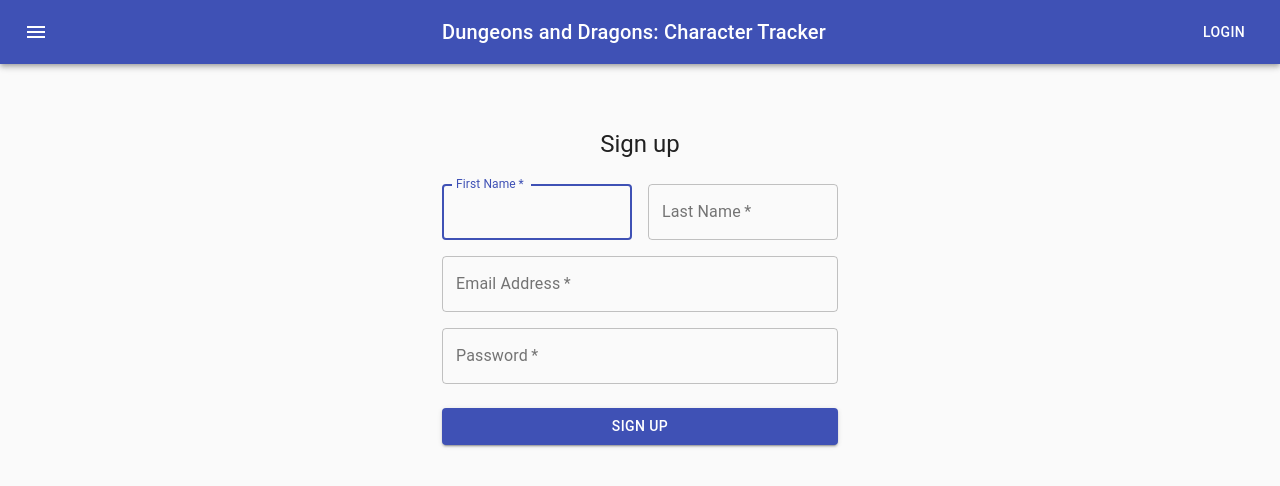
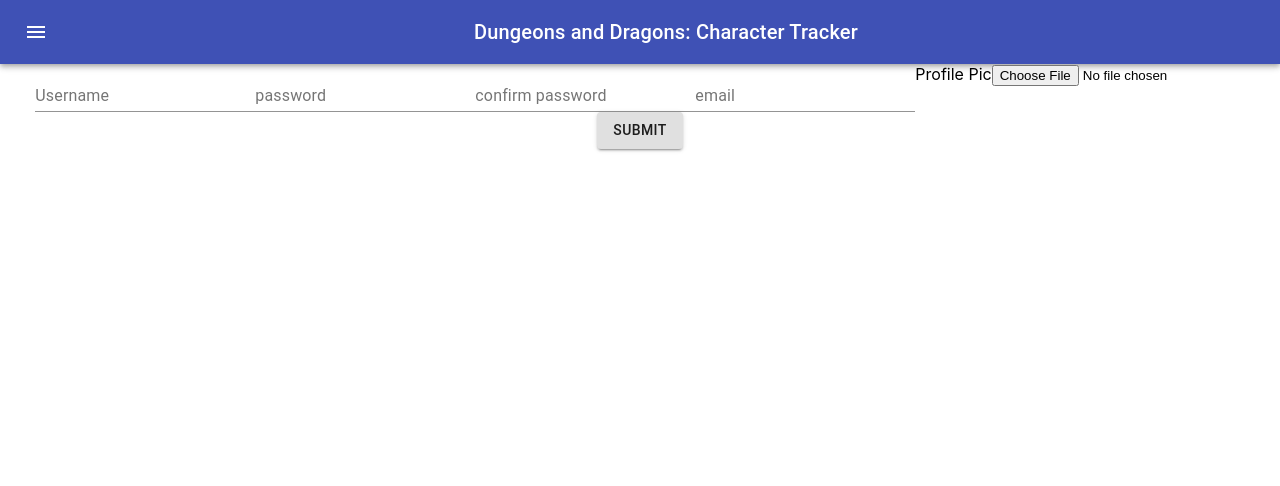
Before and after one commit to 2006NodeDev/project-1-ABlanton3, a React (Create React App) app in the folder dndcharactertracker-ui/: page /signup in a window 1280 px wide. Shown: the top 486 px of the page. Built offline with nearby package versions, Linux system fonts and the light colour scheme.

Commit message:
worked on login page, updated user model, edited accordingly

```diff
--- a/dndcharactertracker-ui/package.json
+++ b/dndcharactertracker-ui/package.json
@@ -20,6 +20,7 @@
     "react-router": "^5.2.0",
     "react-router-dom": "^5.2.0",
     "react-scripts": "3.4.1",
+    "react-toastify": "^6.0.8",
     "typescript": "^3.7.5"
   },
   "scripts": {
--- a/dndcharactertracker-ui/src/App.tsx
+++ b/dndcharactertracker-ui/src/App.tsx
@@ -2,51 +2,29 @@
 import './App.css';
 import { NavBarComponent } from './components/NavBarComponent/NavBarComponent';
 import { LoginComponent } from './components/LoginComponent/LoginComponent';
-import SignUp from './components/SaveOneUserComponent/SaveOneUserComponent';
+import { SaveOneUserComponent } from './components/SaveOneUserComponent/SaveOneUserComponent';
 import { BrowserRouter as Router, Route } from 'react-router-dom'
 import { User } from './models/User';
 import { ClickerComponent } from './components/ClickerComponent/ClickerComponent';
 import { FancyBorder } from './components/FancyBorderComponent/FancyBorder';
-import { TitleComponent } from './components/TitleComponent/TitleComponent';
 import { ProfileComponent } from './components/ProfileComponent/ProfileComponent';
 
 
-// this is the first and highest component in the hierarchy
-// the root level component
-// every other component we make we will put into APP somewhere ( if doing SPA )
+
 function App() {
   const [currentUser, changeCurrentUser] = useState<null | User>(null)
   return (
     <div className="App">
-      {/* //this is the root level tag that allows us to do routing in the first place */}
-
       <Router>
-        {/* the router component has no display elements, its only purpose is to manage the data and functionality of routing */}
         <NavBarComponent user={currentUser}/>
-        {/* if the path in the route matches the path in the url of the browser
-        render the component */}
-
-        {/* this is how you use a component in react
-          just like any other html tag */}
         <Route path='/clicker'>
           {/* With route, we can supply the component to render as a child */}
           <FancyBorder>
             <ClickerComponent user={currentUser}/>
           </FancyBorder>
         </Route>
-        <Route path='/title' render={(props) => (
-          // we are making an anonymous react component using the render field
-          //this gives the best of both world, we can make complicated component combos and give them router props
-          <FancyBorder  {...props} >
-            {/* by spreading props above, we supply history location and match to the fancyborder */}
-            {/* fancy border is acting as a container component */}
-            <TitleComponent title={'Now We are Cooking with Props'} size='large' />
-            {/* title component is the "data" being held and displayed in the container component */}
-          </FancyBorder>)} />
-        {/* with route we can use the component property to specify what should be rendered
-         we get passed in as props, history, location and match, but we can't set any of our own props*/}
         <Route path='/login' render={(props)=>(<LoginComponent changeCurrentUser={changeCurrentUser} {...props} />)} />
-        <Route path='/signup' render={(props)=>(<SignUp/>)} />
+        <Route path='/signup' render={(props)=>(<SaveOneUserComponent/>)} />
         <Route path='/profile/:userId' component={ProfileComponent}/>
       </Router>
 
--- a/dndcharactertracker-ui/src/components/LoginComponent/LoginComponent.tsx
+++ b/dndcharactertracker-ui/src/components/LoginComponent/LoginComponent.tsx
@@ -8,7 +8,7 @@
     changeCurrentUser:(newUser:any)=>void
 }
 
-export const LoginComponent:FunctionComponent<any> = (props) => {
+export const LoginComponent:FunctionComponent<ILoginProps> = (props) => {
     const [username, changeUsername] = useState('')
     const [password, changePassword] = useState('')
 
@@ -32,8 +32,8 @@
     return(
         <div>
             <form autoComplete="off" onSubmit={loginSubmit}>
-                <TextField id="standard-basic" label="Username" value={username} onChange={updateUsername}/>
-                <TextField id="standard-basic" type='password' label="Password" value={password} onChange={updatePassword} />
+                <TextField id="outlined-size-small" variant="outlined" size="small" label="Username" value={username} onChange={updateUsername}/>
+                <TextField id="outlined-size-small" variant="outlined" size="small"  type='password' label="Password" value={password} onChange={updatePassword} />
                 <Button type='submit' variant="contained" color="primary">Login</Button>
             </form>
         </div> //go find a good, pretty text field to put in there & make sure you password up the password
--- a/dndcharactertracker-ui/src/components/NavBarComponent/NavBarComponent.tsx
+++ b/dndcharactertracker-ui/src/components/NavBarComponent/NavBarComponent.tsx
@@ -2,7 +2,6 @@
 import AppBar from '@material-ui/core/AppBar'
 import Toolbar from '@material-ui/core/Toolbar';
 import Typography from '@material-ui/core/Typography';
-import Button from '@material-ui/core/Button';
 import IconButton from '@material-ui/core/IconButton';
 import MenuIcon from '@material-ui/icons/Menu';
 import { createStyles, makeStyles, Theme } from '@material-ui/core/styles';
@@ -37,17 +36,13 @@
     const handleClose = () => {
         setAnchorEl(null);
     };
-    //we can programmatically build the menu items
+
     let menuItems = []
     //always have the login item
     menuItems.push(<MenuItem onClick={handleClose}><Link to='/login'>Login</Link></MenuItem>)
     menuItems.push(<MenuItem onClick={handleClose}><Link to='/signup'>Sign Up</Link></MenuItem>)
     if(props.user){
-        //if they are logged in, add the other items
-        menuItems.push(<MenuItem onClick={handleClose}><Link to='/clicker'>Clicker</Link></MenuItem>,
-        <MenuItem onClick={handleClose}><Link to='/first'>First</Link></MenuItem>,
-        <MenuItem onClick={handleClose}><Link to='/title'>Title</Link></MenuItem>,
-        <MenuItem onClick={handleClose}><Link to={`/profile/${(props.user)?props.user.userId : '0' }`}>My Profile</Link></MenuItem>)
+        menuItems.push(<MenuItem onClick={handleClose}><Link to={`/profile/${(props.user)?props.user.userId : '0' }`}>My Profile</Link></MenuItem>)
     }
     if(props.user && props.user.role === 'Admin'){
         menuItems.push(<MenuItem onClick={handleClose}><Link to='/users'>All Users</Link></MenuItem>,)
@@ -56,8 +51,6 @@
 
     return (
         <nav>
-
-
             <AppBar position="static">
                 <Toolbar>
                     <IconButton onClick={handleClick} edge="start" className={classes.menuButton} color="inherit" aria-label="menu">
@@ -73,7 +66,6 @@
                     <Typography variant="h6" className={classes.title}>
                         Dungeons and Dragons: Character Tracker
                 </Typography>
-                    <Button color="inherit">Login</Button>
                 </Toolbar>
             </AppBar>
         </nav>
--- a/dndcharactertracker-ui/src/components/ProfileComponent/ProfileComponent.tsx
+++ b/dndcharactertracker-ui/src/components/ProfileComponent/ProfileComponent.tsx
@@ -11,27 +11,16 @@
 
 export const ProfileComponent:FunctionComponent<any> =  (props)=>{
     let [userProfile, changeUserProfile] = useState<null | User>(null)
-    let {userId} = useParams()//come from match.params which is provided by router
-
-    // this will run after every single render
+    let {userId} = useParams()
     useEffect(()=>{
-        //we define an async operation we want to run
         let getUser = async ()=>{
-            //we await user info and then call a state updat function with it
             let userInfo = await dndcharactertrackerGetUserById(userId)
             changeUserProfile(userInfo)
         }
-        //if we haven't gotten a user profile yet
         if(!userProfile || userProfile.userId !== +userId){
-            //go get the user
             getUser()
         }
-        //else do nothing
     })
-
-
-    //how do I do async stuff in a component?
-    //especially becasue we rely on the request for the component to work
 
     return (
         (userProfile)?
--- a/dndcharactertracker-ui/src/components/SaveOneUserComponent/SaveOneUserComponent.tsx
+++ b/dndcharactertracker-ui/src/components/SaveOneUserComponent/SaveOneUserComponent.tsx
@@ -1,99 +1,92 @@
-import React from 'react';
-import Button from '@material-ui/core/Button';
-import CssBaseline from '@material-ui/core/CssBaseline';
-import TextField from '@material-ui/core/TextField';
-import Grid from '@material-ui/core/Grid';
-import Box from '@material-ui/core/Box';
-import Typography from '@material-ui/core/Typography';
-import { makeStyles } from '@material-ui/core/styles';
-import Container from '@material-ui/core/Container';
+import React, { FunctionComponent, SyntheticEvent, useState } from 'react'
+import { Button, TextField } from '@material-ui/core'
+import {User} from '../../models/User'
+import {toast} from 'react-toastify'
+import { dndcharactertrackerSaveOneUser} from '../../remote/dndcharactertracker-api/dndcharactertracker-save-one-user'
 
 
-const useStyles = makeStyles((theme) => ({
-  paper: {
-    marginTop: theme.spacing(8),
-    display: 'flex',
-    flexDirection: 'column',
-    alignItems: 'center',
-  },
-  form: {
-    width: '100%', // Fix IE 11 issue.
-    marginTop: theme.spacing(3),
-  },
-  submit: {
-    margin: theme.spacing(3, 0, 2),
-  },
-}));
 
-export default function SignUp() {
-  const classes = useStyles();
+export const SaveOneUserComponent: FunctionComponent<any> = (props) => {
+    let [firstName, changeFirstName] = useState('')
+    let [lastName, changeLastName] = useState('')
+    let [username, changeUsername] = useState('')
+    let [password, changePassword] = useState('')
+    let [confirmPassword, changeConfirmPassword] = useState('')
+    let [email, changeEmail] = useState('')
+    let [image, changeImage] = useState(undefined)
 
-  return (
-    <Container component="main" maxWidth="xs">
-      <CssBaseline />
-      <div className={classes.paper}>
-        <Typography component="h1" variant="h5">
-          Sign up
-        </Typography>
-        <form className={classes.form} noValidate>
-          <Grid container spacing={2}>
-            <Grid item xs={12} sm={6}>
-              <TextField
-                name="firstName"
-                variant="outlined"
-                required
-                fullWidth
-                id="firstName"
-                label="First Name"
-                autoFocus
-              />
-            </Grid>
-            <Grid item xs={12} sm={6}>
-              <TextField
-                variant="outlined"
-                required
-                fullWidth
-                id="lastName"
-                label="Last Name"
-                name="lastName"
-              />
-            </Grid>
-            <Grid item xs={12}>
-              <TextField
-                variant="outlined"
-                required
-                fullWidth
-                id="email"
-                label="Email Address"
-                name="email"
-              />
-            </Grid>
-            <Grid item xs={12}>
-              <TextField
-                variant="outlined"
-                required
-                fullWidth
-                name="password"
-                label="Password"
-                type="password"
-                id="password"
-                autoComplete="current-password"
-              />
-            </Grid>
-          </Grid>
-          <Button
-            type="submit"
-            fullWidth
-            variant="contained"
-            color="primary"
-            className={classes.submit}
-          >
-            Sign Up
-          </Button>
-        </form>
-      </div>
-      <Box mt={5}>
-      </Box>
-    </Container>
-  );
+
+    const updateFirstName = (e:any) => {
+        e.preventDefault()
+        changeFirstName(e.currentTarget.value)
+    }
+    const updateLastName = (e:any) => {
+        e.preventDefault()
+        changeLastName(e.currentTarget.value)
+    }
+    const updateUsername = (e:any) => {
+        e.preventDefault()
+        changeUsername(e.currentTarget.value)
+    }
+    const updatePassword = (e:any) => {
+        e.preventDefault()
+        changePassword(e.currentTarget.value)
+    }
+    const updateConfirmPassword = (e:any) => {
+        e.preventDefault()
+        changeConfirmPassword(e.currentTarget.value)
+    }
+    const updateEmail = (e:any) => {
+        e.preventDefault()
+        changeEmail(e.currentTarget.value)
+    }
+
+    const updateImage = (e:any) => {
+        let file:File = e.currentTarget.files[0]
+        let reader = new FileReader()
+        reader.readAsDataURL(file)
+        reader.onload = () => {
+            console.log(reader.result)
+            //changeImage(reader.result)
+        }
+    }
+
+
+
+    const submitUser = async (e: SyntheticEvent) => {
+        e.preventDefault()
+        if(password !== confirmPassword){
+            toast.error('Password Do Not Match')
+        }else {
+            let newUser:User = {
+                userId:0,
+                username,
+                password,
+                firstName,
+                lastName,
+                email,
+                role: '',
+                image
+            }
+
+            let res = await dndcharactertrackerSaveOneUser(newUser)
+        }
+    }
+
+
+    return (
+        <div>
+            <form onSubmit={submitUser}>
+                <TextField id="standard-basic" label="Username" value={username || ''} onChange={updateUsername} />
+                <TextField id="standard-basic" type='password' label="password" value={password} onChange={updatePassword}/>
+                <TextField id="standard-basic" type='password' label="confirm password" value={confirmPassword} onChange={updateConfirmPassword}/>
+                <TextField id="standard-basic" type='email' label="email" value={email} onChange={updateEmail}/>
+                {/* figure out how to do role on your own, look at select component from material ui */}
+                <label htmlFor='file'>Profile Pic</label>
+                <input type='file' name='file' accept='image/*' onChange={updateImage} />
+                <img src={image}/>
+                <Button variant="contained" type='submit'>Submit</Button>
+            </form>
+        </div>
+    )
 }
--- a/dndcharactertracker-ui/src/components/UserDisplayComponent/UserDisplayComponent.tsx
+++ b/dndcharactertracker-ui/src/components/UserDisplayComponent/UserDisplayComponent.tsx
@@ -1,9 +1,9 @@
 import React, { FunctionComponent } from 'react'
 import { User } from '../../models/User'
-import Paper from '@material-ui/core/Paper'
 import Typography from '@material-ui/core/Typography'
 import { Theme, createStyles, makeStyles } from '@material-ui/core/styles';
 import Button from '@material-ui/core/Button'
+import { CardContent, Card} from '@material-ui/core';
 
 interface IUserDisplayProps{
     user:User
@@ -13,6 +13,7 @@
 const useStyles = makeStyles((theme: Theme) =>
   createStyles({
     root: {
+      justifyContent: "center",
       display: 'flex',
       flexWrap: 'wrap',
       '& > *': {
@@ -21,8 +22,8 @@
         height: theme.spacing(17),
       },
     },
-    paper:{
-        backgroundColor:'grey'
+    card:{
+        backgroundColor:'red'
     }
   }),
 );
@@ -33,8 +34,9 @@
 export const UserDisplayComponent:FunctionComponent<IUserDisplayProps> = (props)=>{
     let classes = useStyles()
     return(
-        <div className={classes.root}>
-            <Paper className={classes.paper}elevation={4}>
+      <div>
+        <Card className={classes.root}>
+            <CardContent>
                 <Typography variant='body1'>
                    Username : {props.user.username}
                 </Typography>
@@ -45,7 +47,8 @@
                    Role : {props.user.role}
                 </Typography>
                 <Button variant='contained' color='inherit'>Edit</Button>
-            </Paper>
-        </div>
+            </CardContent>
+        </Card>
+      </div>
     )
 }
--- a/dndcharactertracker-ui/src/models/User.ts
+++ b/dndcharactertracker-ui/src/models/User.ts
@@ -8,4 +8,5 @@
       lastName: string // not null
       email: string // not null
       role: string// not null
+      image?:string
   }
--- a/dndcharactertracker-ui/src/remote/dndcharactertracker-api/dndcharactertracker-save-one-user.ts
+++ b/dndcharactertracker-ui/src/remote/dndcharactertracker-api/dndcharactertracker-save-one-user.ts
@@ -1,7 +1,8 @@
 import { dndcharactertrackerClient } from "."
+import { User } from "../../models/User";
 
 
-export const dndcharactertrackerSaveOneUser = async (username:string, password:string, firstName:string, lastName:string, email:string) =>{
+export const dndcharactertrackerSaveOneUser = async (newUser:User) =>{
     try{
         let response = await dndcharactertrackerClient.post('/users')
         return response.data
```
Also changed, not shown: 2 other files (tests, documents, lock files or other folders).
